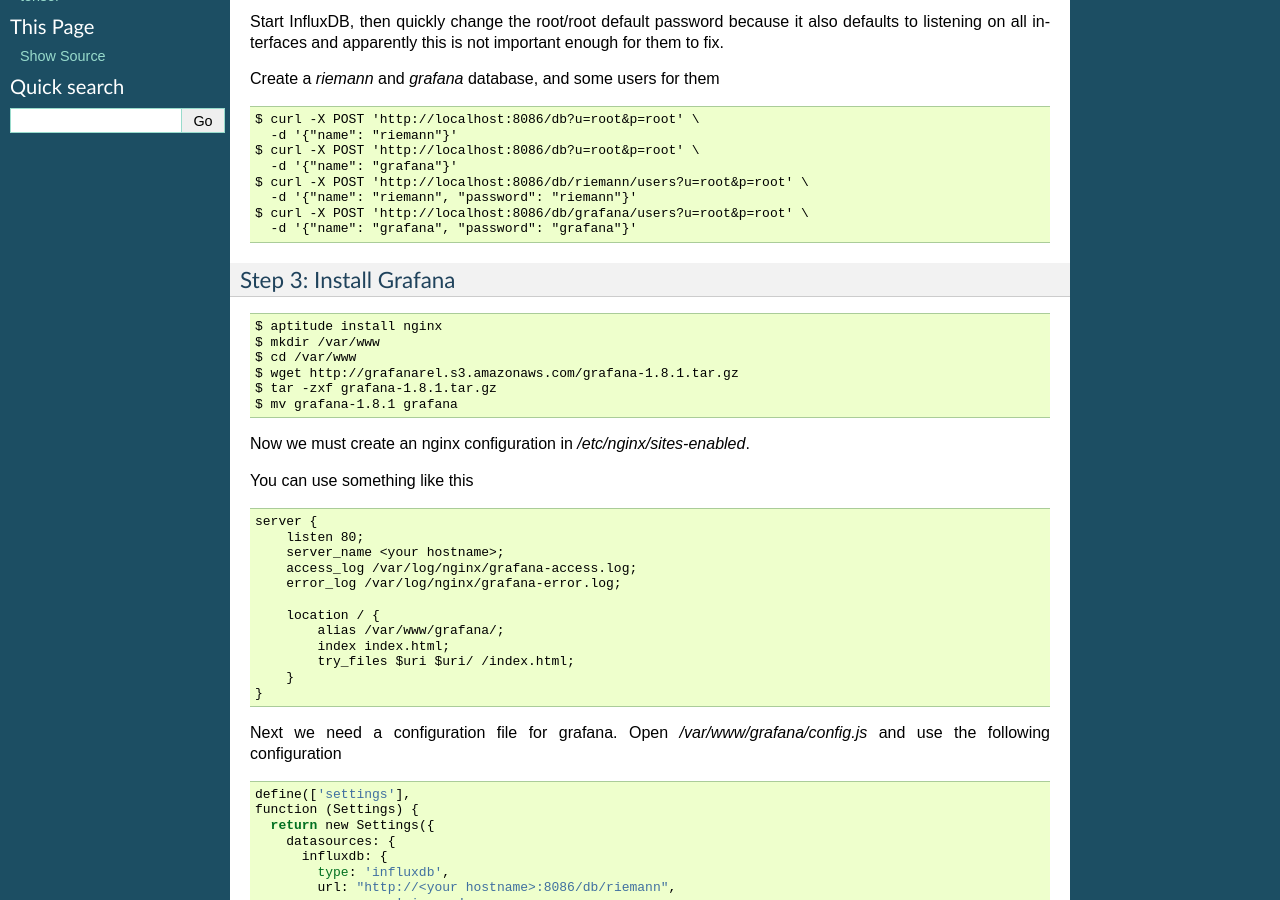
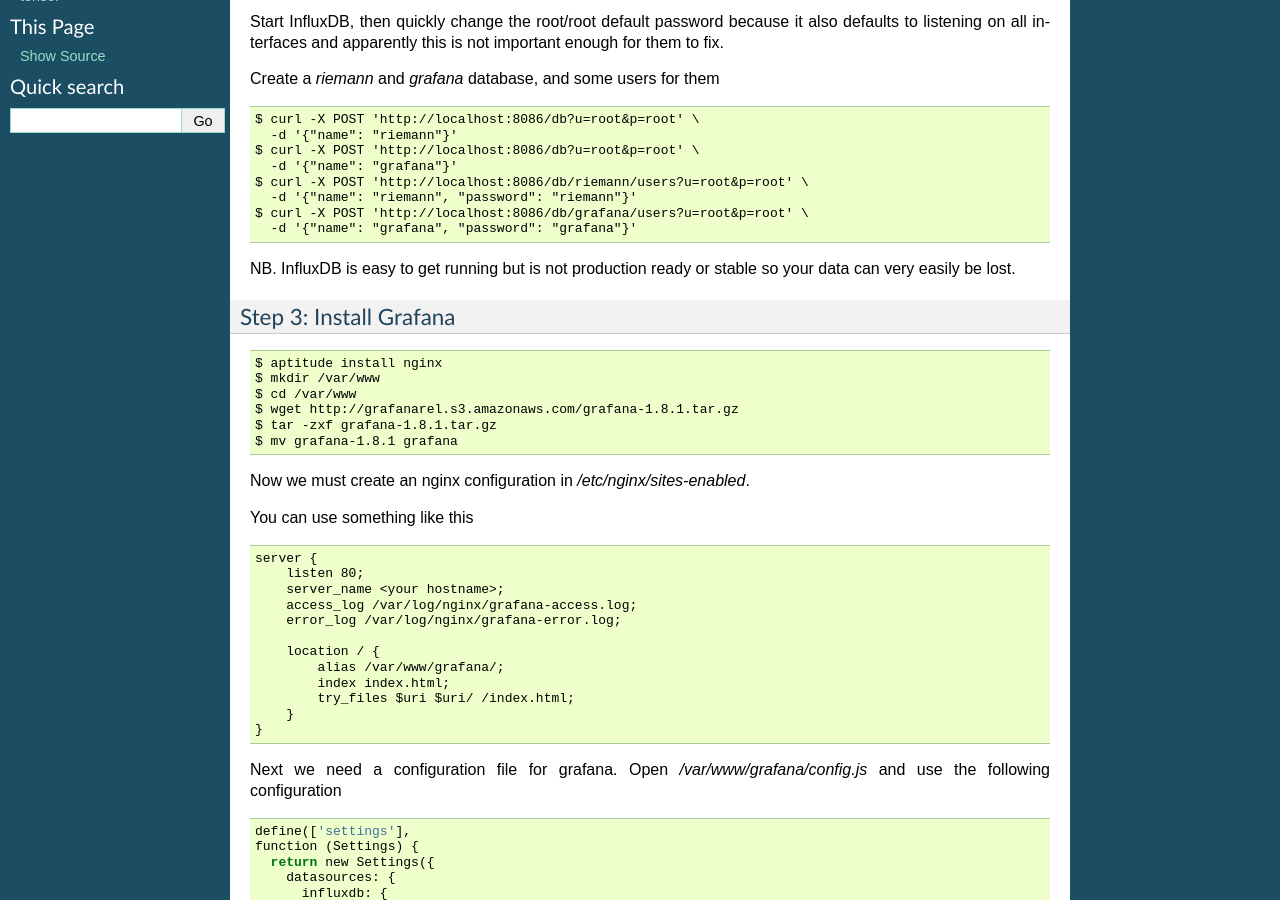
Before and after one commit to calston/tensor, a Sphinx documentation site: the page built from docs/examples.rst, in a window 1280 px wide and 900 px high, scrolled down 416 px. Built offline with Sphinx 7.4.7, drawn with Linux system fonts in a browser that asks for light colours.

Commit message:
Add a warning to examples that InfluxDB currently sucks

```diff
--- a/docs/examples.rst
+++ b/docs/examples.rst
@@ -37,6 +37,9 @@
       -d '{"name": "riemann", "password": "riemann"}'
     $ curl -X POST 'http://localhost:8086/db/grafana/users?u=root&p=root' \
       -d '{"name": "grafana", "password": "grafana"}'
+
+NB. InfluxDB is easy to get running but is not production ready or stable
+so your data can very easily be lost.
 
 Step 3: Install Grafana
 -----------------------
```
